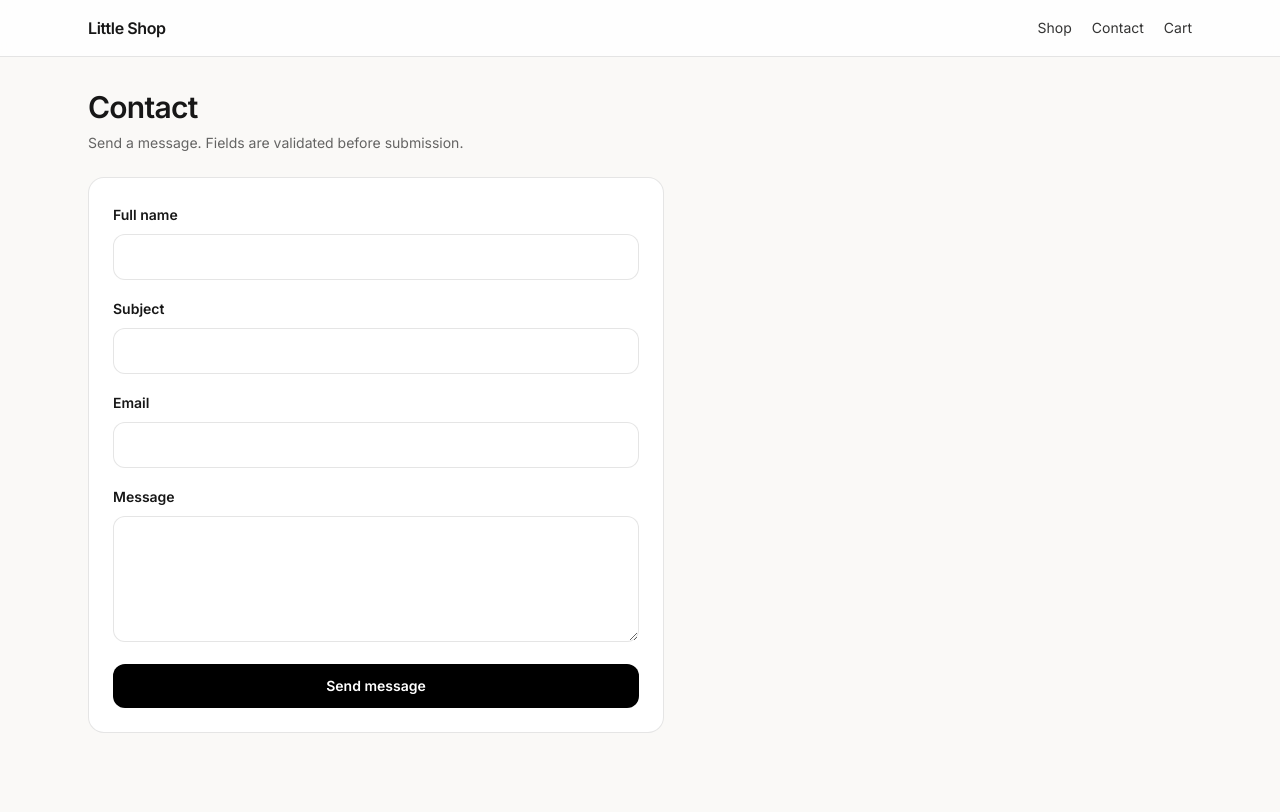
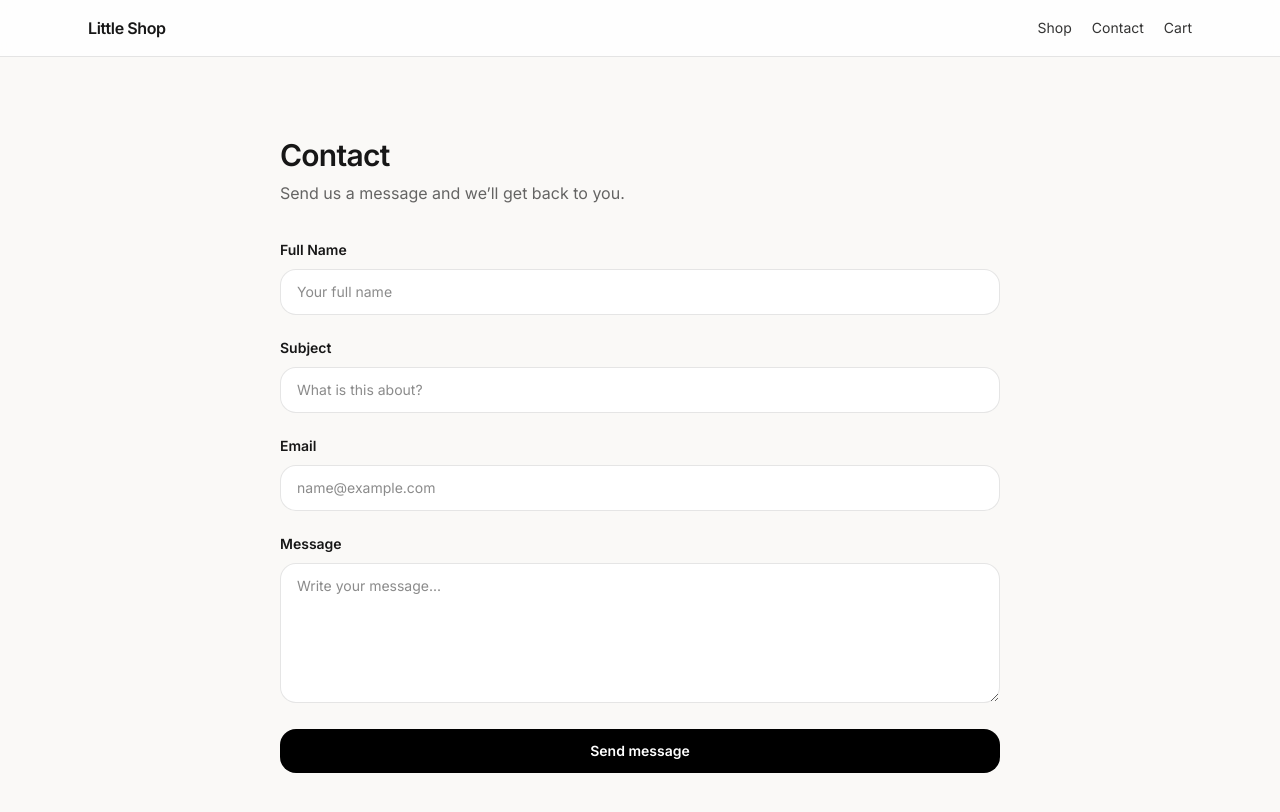
Before and after one commit to NoroffFEU/jsfw-2025-v1-helena-m-c, a Next.js app: page /contact in a window 1280 px wide. Shown: the top 812 px of the page. Built offline with nearby package versions, Linux system fonts and the light colour scheme.

Commit message:
debugging

```diff
--- a/app/contact/page.tsx
+++ b/app/contact/page.tsx
@@ -1,71 +1,98 @@
 "use client";
 
 import { useState } from "react";
-import { useForm } from "react-hook-form";
-import { z } from "zod";
-import { zodResolver } from "@hookform/resolvers/zod";
 
-const schema = z.object({
-  fullName: z.string().min(3, "Full name must be at least 3 characters"),
-  subject: z.string().min(3, "Subject must be at least 3 characters"),
-  email: z.string().email("Please enter a valid email"),
-  message: z.string().min(10, "Message must be at least 10 characters"),
-});
+type Errors = {
+  fullName?: string;
+  subject?: string;
+  email?: string;
+  message?: string;
+};
 
-type ContactValues = z.infer<typeof schema>;
+const isEmail = (value: string) => {
+  return /^[^\s@]+@[^\s@]+\.[^\s@]+$/.test(value.trim());
+};
 
 export default function ContactPage() {
-  const [sent, setSent] = useState(false);
+  const [fullName, setFullName] = useState("");
+  const [subject, setSubject] = useState("");
+  const [email, setEmail] = useState("");
+  const [message, setMessage] = useState("");
 
-  const {
-    register,
-    handleSubmit,
-    formState: { errors, isSubmitting },
-    reset,
-  } = useForm<ContactValues>({
-    resolver: zodResolver(schema),
-    mode: "onBlur",
-  });
+  const [errors, setErrors] = useState<Errors>({});
+  const [submitted, setSubmitted] = useState(false);
 
-  const onSubmit = async (values: ContactValues) => {
-    setSent(false);
-    await new Promise((r) => setTimeout(r, 500));
-    console.log("Contact message:", values);
-    setSent(true);
-    reset();
+  const validate = (): Errors => {
+    const next: Errors = {};
+
+    if (fullName.trim().length < 3) {
+      next.fullName = "Full name must be at least 3 characters.";
+    }
+
+    if (subject.trim().length < 3) {
+      next.subject = "Subject must be at least 3 characters.";
+    }
+
+    if (!isEmail(email)) {
+      next.email = "Please enter a valid email address.";
+    }
+
+    if (message.trim().length < 10) {
+      next.message = "Message must be at least 10 characters.";
+    }
+
+    return next;
+  };
+
+  const onSubmit = (e: React.FormEvent<HTMLFormElement>) => {
+    e.preventDefault();
+    setSubmitted(false);
+
+    const nextErrors = validate();
+    setErrors(nextErrors);
+
+    if (Object.keys(nextErrors).length > 0) return;
+
+    setSubmitted(true);
+
+    setFullName("");
+    setSubject("");
+    setEmail("");
+    setMessage("");
+
+    setErrors({});
   };
 
   return (
-    <main className="min-h-screen">
+    <main className="max-w-3xl mx-auto px-6 py-12">
       <h1 className="text-3xl font-semibold tracking-tight">Contact</h1>
-      <p className="mt-2 text-sm text-black/60">
-        Send a message. Fields are validated before submission.
+      <p className="mt-2 text-black/60">
+        Send us a message and we’ll get back to you.
       </p>
 
-      {sent && (
-        <div className="mt-8 max-w-xl rounded-2xl border border-green-200 bg-green-50 p-4 text-sm text-green-900">
-          Your message has been sent successfully.
+      {submitted && (
+        <div className="mt-6 rounded-2xl border border-black/10 bg-white p-4">
+          <p className="text-sm font-medium">Message sent</p>
+          <p className="mt-1 text-sm text-black/60">
+            Thanks for reaching out. We’ll reply as soon as possible.
+          </p>
         </div>
       )}
 
-      <form
-        onSubmit={handleSubmit(onSubmit)}
-        className="mt-6 max-w-xl space-y-4 rounded-2xl border border-black/10 bg-white p-6"
-        noValidate
-      >
+      <form onSubmit={onSubmit} className="mt-8 space-y-5">
         <div>
           <label className="text-sm font-semibold" htmlFor="fullName">
-            Full name
+            Full Name
           </label>
           <input
             id="fullName"
-            className="mt-2 w-full rounded-xl border border-black/10 bg-white px-4 py-3 text-sm outline-none focus:border-black/30"
-            {...register("fullName")}
+            value={fullName}
+            onChange={(e) => setFullName(e.target.value)}
+            className="mt-2 w-full rounded-2xl border border-black/10 bg-white px-4 py-3 text-sm outline-none focus:border-black/30"
+            placeholder="Your full name"
           />
           {errors.fullName && (
-            <p className="mt-1 text-xs text-red-600">
-              {errors.fullName.message}
-            </p>
+            <p className="mt-2 text-sm text-red-600">{errors.fullName}</p>
           )}
         </div>
 
@@ -75,13 +102,13 @@ export default function ContactPage() {
           </label>
           <input
             id="subject"
-            className="mt-2 w-full rounded-xl border border-black/10 bg-white px-4 py-3 text-sm outline-none focus:border-black/30"
-            {...register("subject")}
+            value={subject}
+            onChange={(e) => setSubject(e.target.value)}
+            className="mt-2 w-full rounded-2xl border border-black/10 bg-white px-4 py-3 text-sm outline-none focus:border-black/30"
+            placeholder="What is this about?"
           />
           {errors.subject && (
-            <p className="mt-1 text-xs text-red-600">
-              {errors.subject.message}
-            </p>
+            <p className="mt-2 text-sm text-red-600">{errors.subject}</p>
           )}
         </div>
 
@@ -91,12 +118,14 @@ export default function ContactPage() {
           </label>
           <input
             id="email"
-            type="email"
-            className="mt-2 w-full rounded-xl border border-black/10 bg-white px-4 py-3 text-sm outline-none focus:border-black/30"
-            {...register("email")}
+            value={email}
+            onChange={(e) => setEmail(e.target.value)}
+            className="mt-2 w-full rounded-2xl border border-black/10 bg-white px-4 py-3 text-sm outline-none focus:border-black/30"
+            placeholder="name@example.com"
+            inputMode="email"
           />
           {errors.email && (
-            <p className="mt-1 text-xs text-red-600">{errors.email.message}</p>
+            <p className="mt-2 text-sm text-red-600">{errors.email}</p>
           )}
         </div>
 
@@ -106,23 +135,21 @@ export default function ContactPage() {
           </label>
           <textarea
             id="message"
-            rows={5}
-            className="mt-2 w-full rounded-xl border border-black/10 bg-white px-4 py-3 text-sm outline-none focus:border-black/30"
-            {...register("message")}
+            value={message}
+            onChange={(e) => setMessage(e.target.value)}
+            className="mt-2 min-h-[140px] w-full resize-y rounded-2xl border border-black/10 bg-white px-4 py-3 text-sm outline-none focus:border-black/30"
+            placeholder="Write your message..."
           />
           {errors.message && (
-            <p className="mt-1 text-xs text-red-600">
-              {errors.message.message}
-            </p>
+            <p className="mt-2 text-sm text-red-600">{errors.message}</p>
           )}
         </div>
 
         <button
-          disabled={isSubmitting}
-          className="w-full rounded-xl bg-black px-4 py-3 text-sm font-semibold text-white hover:opacity-90 disabled:opacity-60"
           type="submit"
+          className="w-full rounded-2xl bg-black px-5 py-3 text-sm font-semibold text-white hover:bg-black/90 transition"
         >
-          {isSubmitting ? "Sending..." : "Send message"}
+          Send message
         </button>
       </form>
     </main>
--- a/src/components/ProductGridClient.tsx
+++ b/src/components/ProductGridClient.tsx
@@ -27,18 +27,15 @@ export default function ProductGridClient({
   const priceOf = (p: Product) =>
     p.discountedPrice < p.price ? p.discountedPrice : p.price;
 
-  const filtered = useMemo(() => {
-    if (!q) return products;
+  const matches = useMemo(() => {
+    if (!q) return [];
     return products.filter((p) => p.title.toLowerCase().includes(q));
   }, [products, q]);
 
-  const suggestions = useMemo(() => {
-    if (!q) return [];
-    return filtered.slice(0, 8);
-  }, [filtered, q]);
+  const suggestions = useMemo(() => matches.slice(0, 8), [matches]);
 
-  const sorted = useMemo(() => {
-    const list = filtered.slice();
+  const gridProducts = useMemo(() => {
+    const list = products.slice();
 
     switch (sort) {
       case "az":
@@ -52,13 +49,13 @@ export default function ProductGridClient({
       case "ratingHigh":
         return list.sort((a, b) => (b.rating ?? 0) - (a.rating ?? 0));
       default:
-        return list;
+        return list; // relevance
     }
-  }, [filtered, sort]);
+  }, [products, sort]);
 
   useEffect(() => {
-    setOpen(Boolean(q) && suggestions.length > 0);
-  }, [q, suggestions.length]);
+    setOpen(Boolean(q));
+  }, [q]);
 
   useEffect(() => {
     const onDown = (e: MouseEvent) => {
@@ -71,9 +68,7 @@ export default function ProductGridClient({
 
   return (
     <div>
-      {/* Controls */}
       <div className="grid gap-4 md:grid-cols-[1fr_220px] md:items-end">
-        {/* Search + suggestions */}
         <div ref={wrapRef} className="relative">
           <label className="text-sm font-semibold" htmlFor="search">
             Search
@@ -83,18 +78,16 @@ export default function ProductGridClient({
             id="search"
             value={query}
             onChange={(e) => setQuery(e.target.value)}
-            onFocus={() => {
-              if (q && suggestions.length) setOpen(true);
-            }}
+            onFocus={() => setOpen(true)}
             placeholder="Search products..."
             className="mt-2 w-full rounded-2xl border border-black/10 bg-white px-4 py-3 text-sm outline-none focus:border-black/30"
             autoComplete="off"
           />
 
-          {/* Suggestions container (brief requirement) */}
-          {open && (
-            <div className="absolute z-20 mt-2 w-full overflow-hidden rounded-2xl border border-black/10 bg-white shadow-sm">
-              <ul className="max-h-80 overflow-auto">
+          {open && q && (
+            <div className="absolute left-0 right-0 z-20 mt-2 overflow-hidden rounded-2xl border border-black/10 bg-white shadow-sm">
+              {suggestions.length > 0 ? (
+                <ul className="max-h-72 overflow-auto">
                   {suggestions.map((p) => (
                     <li
                       key={p.id}
@@ -103,14 +96,17 @@ export default function ProductGridClient({
                       <Link
                         href={`/products/${p.id}`}
                         className="flex items-center gap-3 px-4 py-3 hover:bg-black/[0.03]"
-                      onClick={() => setOpen(false)}
+                        onClick={() => {
+                          setOpen(false);
+                          setQuery("");
+                        }}
                       >
                         <img
                           src={p.image?.url}
                           alt={p.image?.alt || p.title}
                           className="h-10 w-10 rounded-xl object-cover"
                         />
-                      <div className="min-w-0">
+                        <div className="min-w-0 flex-1">
                           <div className="truncate text-sm font-semibold">
                             {p.title}
                           </div>
@@ -118,19 +114,24 @@ export default function ProductGridClient({
                             ${priceOf(p)}
                           </div>
                         </div>
+                        <span className="text-xs text-black/40">View</span>
                       </Link>
                     </li>
                   ))}
                 </ul>
+              ) : (
+                <div className="px-4 py-3 text-sm text-black/60">
+                  No results for “{query.trim()}”.
+                </div>
+              )}
 
-              <div className="px-4 py-2 text-xs text-black/50">
-                {filtered.length} match{filtered.length === 1 ? "" : "es"}
+              <div className="px-4 py-2 text-xs text-black/50 border-t border-black/5">
+                {matches.length} match{matches.length === 1 ? "" : "es"}
               </div>
             </div>
           )}
         </div>
 
-        {/* Sorting */}
         <div>
           <label className="text-sm font-semibold" htmlFor="sort">
             Sort
@@ -152,9 +153,8 @@ export default function ProductGridClient({
         </div>
       </div>
 
-      {/* Grid */}
       <div className="mt-8 grid gap-6 sm:grid-cols-2 lg:grid-cols-3">
-        {sorted.map((product) => {
+        {gridProducts.map((product) => {
           const hasDiscount = product.discountedPrice < product.price;
           const discountPercent = hasDiscount
             ? Math.round(
@@ -175,7 +175,6 @@ export default function ProductGridClient({
                   alt={product.image?.alt || product.title}
                   className="h-56 w-full object-cover group-hover:scale-[1.02] transition"
                 />
-
                 {hasDiscount && (
                   <div className="absolute left-3 top-3 rounded-lg bg-black px-2 py-1 text-xs font-semibold text-white">
                     −{discountPercent}%
```
Lines whose indentation alone changed are shown as unchanged.
